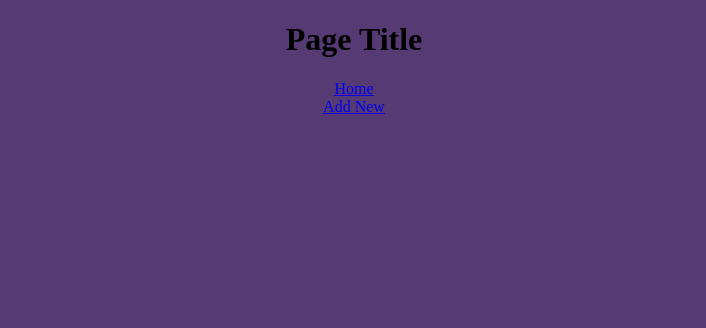
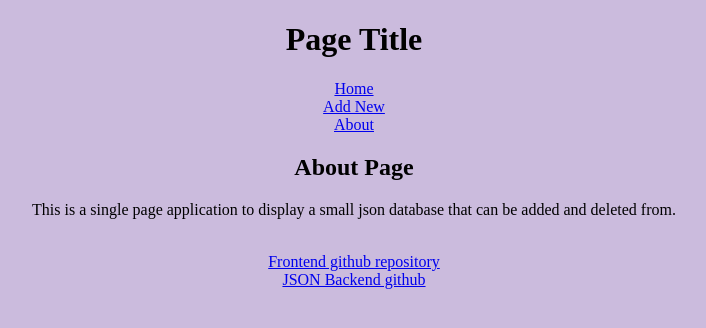
Before and after one commit to nozumaz/creature-collection, a React (Create React App) app: page /about in a window 1280 px wide. Shown: the top 328 px of the page, without its empty margins (286-992 px from the left). Built offline with nearby package versions, Linux system fonts and the light colour scheme.

Commit message:
Added About.js component for a description of the page and relevant links.

```diff
--- /dev/null
+++ b/src/components/About.js
@@ -0,0 +1,16 @@
+import React from "react";
+
+function About() {
+    return (
+        <div>
+            <h2>About Page</h2>
+            <p>This is a single page application to display a small json database that can be added and deleted from.</p>
+            <br/>
+            <a href="https://github.com/nozumaz/flatiron-phase2-project">Frontend github repository</a>
+            <br/>
+            <a href="https://github.com/nozumaz/flatiron-phase2-project-backend">JSON Backend github</a>
+        </div>
+        );
+}
+
+export default About;
--- a/src/components/AddNew.js
+++ b/src/components/AddNew.js
@@ -9,6 +9,7 @@ function AddNew() {
     notes:"",
   })
 
+  //send POST request to add new item to json server
   function handleSubmit() {
     fetch("http://localhost:4000/toys", {
         method: "POST",
@@ -26,10 +27,12 @@ function AddNew() {
     })
   }
 
+  //add new item when "Submit" button is clicked
   function handleChange(e) {
     setFormData({...formData,[e.target.name]: e.target.value})
   }
 
+  //display form for adding new items
   return (
     <div className="form-container">
       <h1>AddNew2</h1>
--- a/src/components/App.js
+++ b/src/components/App.js
@@ -3,6 +3,7 @@ import { Route, Switch } from "react-router-dom";
 import NavBar from "./NavBar";
 import Home from "./Home";
 import AddNew from "./AddNew";
+import About from "./About";
 
 function App() {
     return (
@@ -13,6 +14,9 @@ function App() {
                     <Route exact path="/add">
                         <AddNew />
                     </Route>
+                    <Route exact path="/about">
+                        <About />
+                    </Route>
                     <Route exact path="/">
                         <Home />
                     </Route>
--- a/src/components/Form.js
+++ b/src/components/Form.js
@@ -31,6 +31,7 @@ function Form({ formData, handleChange, handleSubmit }) {
         }
     }
 
+    //display form in HTML
     return (
         <>
             <form className="form" onSubmit={onSubmitClick}>
--- a/src/components/Home.js
+++ b/src/components/Home.js
@@ -5,17 +5,20 @@ function Home() {
 
   const [items, setItems] = useState([]);
 
+  //update items when an item is deleted
   function handleDeleteClick(deleteID) {
     const newList = items.filter(item => item.id !== deleteID)
     setItems(newList)
   }
 
+  //fetch items from json server with GET request
   useEffect(() => {
     fetch("http://localhost:4000/toys")
       .then((r) => r.json())
       .then((items) => setItems(items));
   }, []);
 
+  //display all items in HTML
   return (
     <div>
         <h1>Home Page</h1>
--- a/src/components/Item.js
+++ b/src/components/Item.js
@@ -1,6 +1,8 @@
 import React from "react";
 
 function Item({ item, onDeleteClick }) {
+
+    //send DELETE request to json server when Delete button is clicked
     function handleDeleteClick(id) {
         fetch(`http://localhost:4000/toys/${id}`, {
             method: "DELETE"
@@ -9,6 +11,7 @@ function Item({ item, onDeleteClick }) {
     .then(() => onDeleteClick(id))
     }
 
+    //display item in HTML
     return (
         <div className="item">
             <h2>{item.name}</h2>
--- a/src/components/NavBar.js
+++ b/src/components/NavBar.js
@@ -2,11 +2,15 @@ import React from "react";
 import { NavLink } from "react-router-dom";
 
 function NavBar() {
+
+  //display HTML for navigation between "Home" and "Add New" pages
   return (
     <div className="navbar">
         <NavLink className="nav-link" exact to="/">Home</NavLink>
         <br />
         <NavLink className="nav=link" exact to="/add">Add New</NavLink>
+        <br />
+        <NavLink className="nav=link" exact to="/about">About</NavLink>
     </div>
   );
 }
--- a/src/index.css
+++ b/src/index.css
@@ -1,6 +1,6 @@
 body {
   margin: 0;
-  background-color:rgb(85, 58, 116);
+  background-color:rgb(203, 187, 221);
   text-align:center;
 }
 
```
